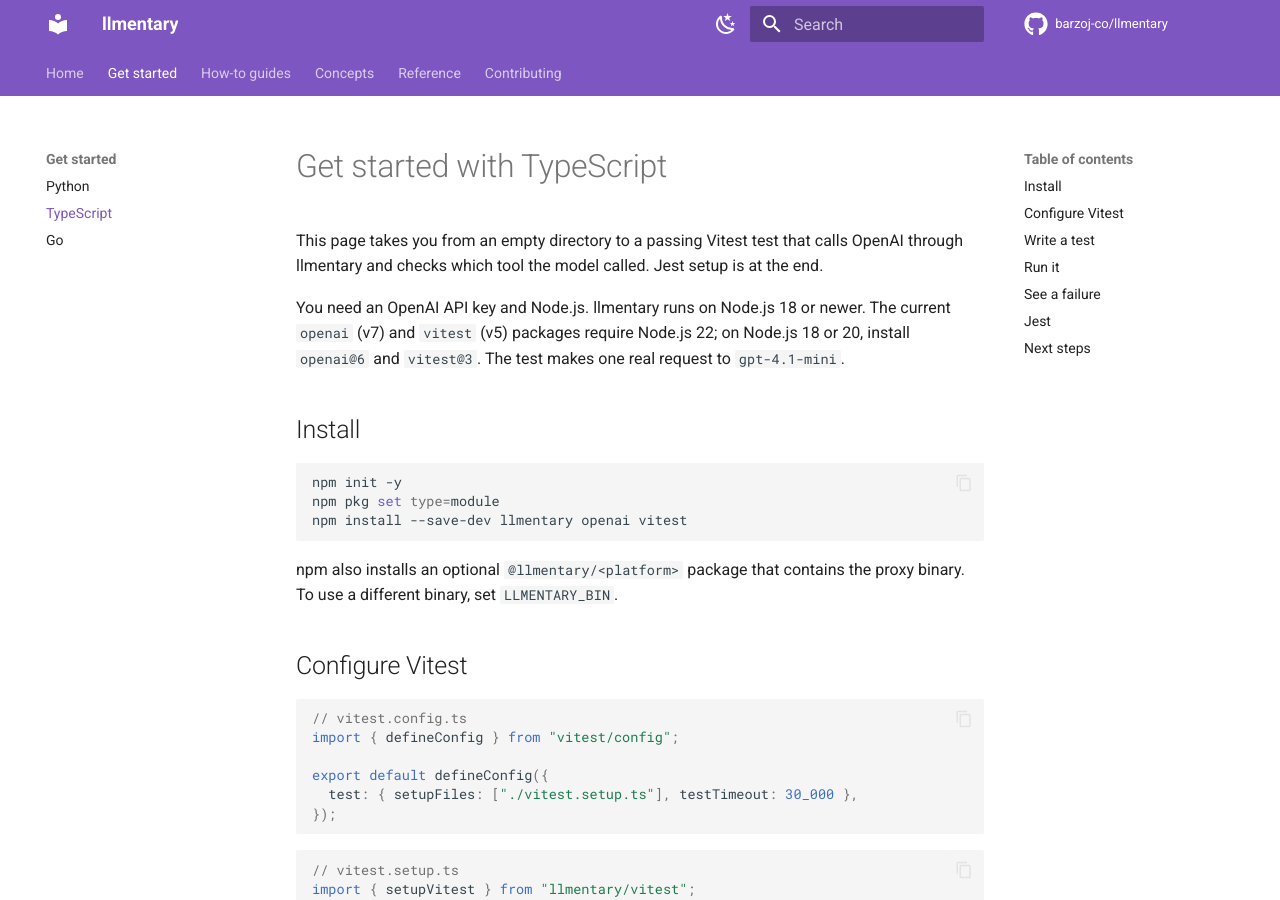
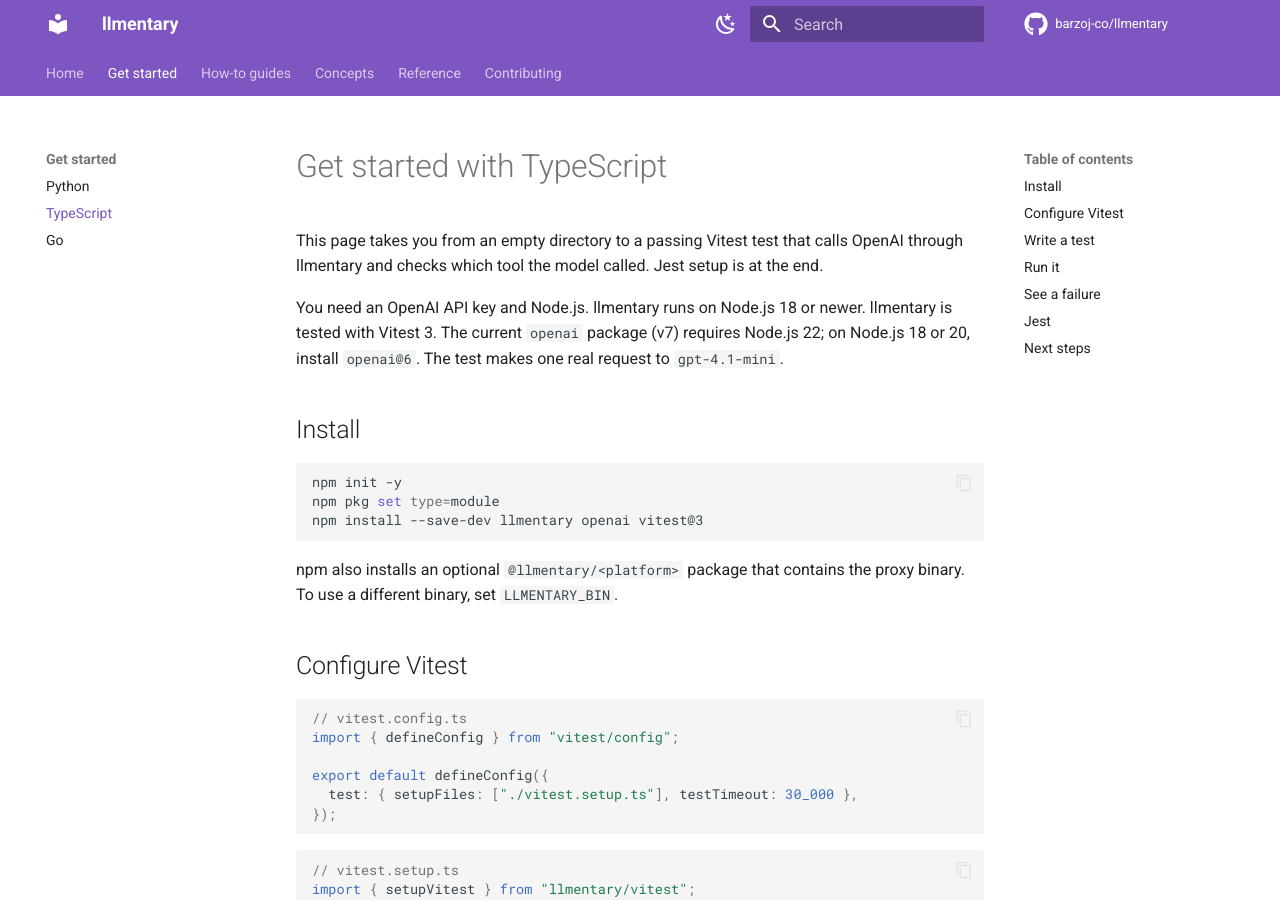
Before and after one commit to barzoj-co/llmentary, an MkDocs documentation site: the page built from docs/getting-started/typescript.md, in a window 1280 px wide and 900 px high. Built offline with MkDocs 1.6.1 and Material for MkDocs 9.7.7, drawn with Linux system fonts in a browser that asks for light colours; comment, search, counter and statistics services are not loaded.

Commit message:
docs: install Vitest 3 in the TypeScript guide

````diff
--- a/docs/getting-started/typescript.md
+++ b/docs/getting-started/typescript.md
@@ -5,15 +5,15 @@
 at the end.
 
 You need an OpenAI API key and Node.js. llmentary runs on Node.js 18 or newer.
-The current `openai` (v7) and `vitest` (v5) packages require Node.js 22; on
-Node.js 18 or 20, install `openai@6` and `vitest@3`. The test makes one real request to `gpt-4.1-mini`.
+llmentary is tested with Vitest 3. The current `openai` package (v7) requires
+Node.js 22; on Node.js 18 or 20, install `openai@6`. The test makes one real request to `gpt-4.1-mini`.
 
 ## Install
 
 ```bash
 npm init -y
 npm pkg set type=module
-npm install --save-dev llmentary openai vitest
+npm install --save-dev llmentary openai vitest@3
 ```
 
 npm also installs an optional `@llmentary/<platform>` package that contains the
````
